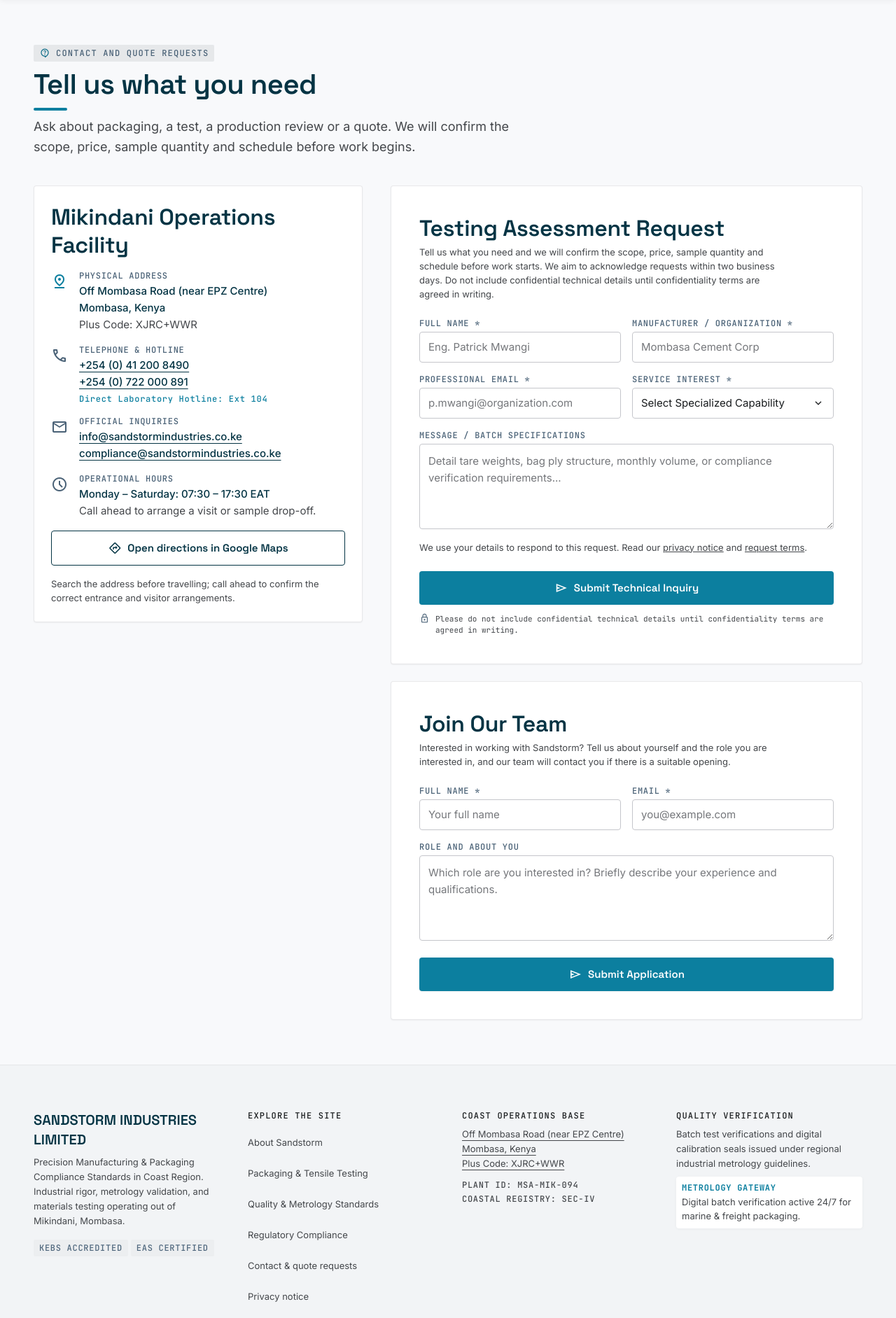
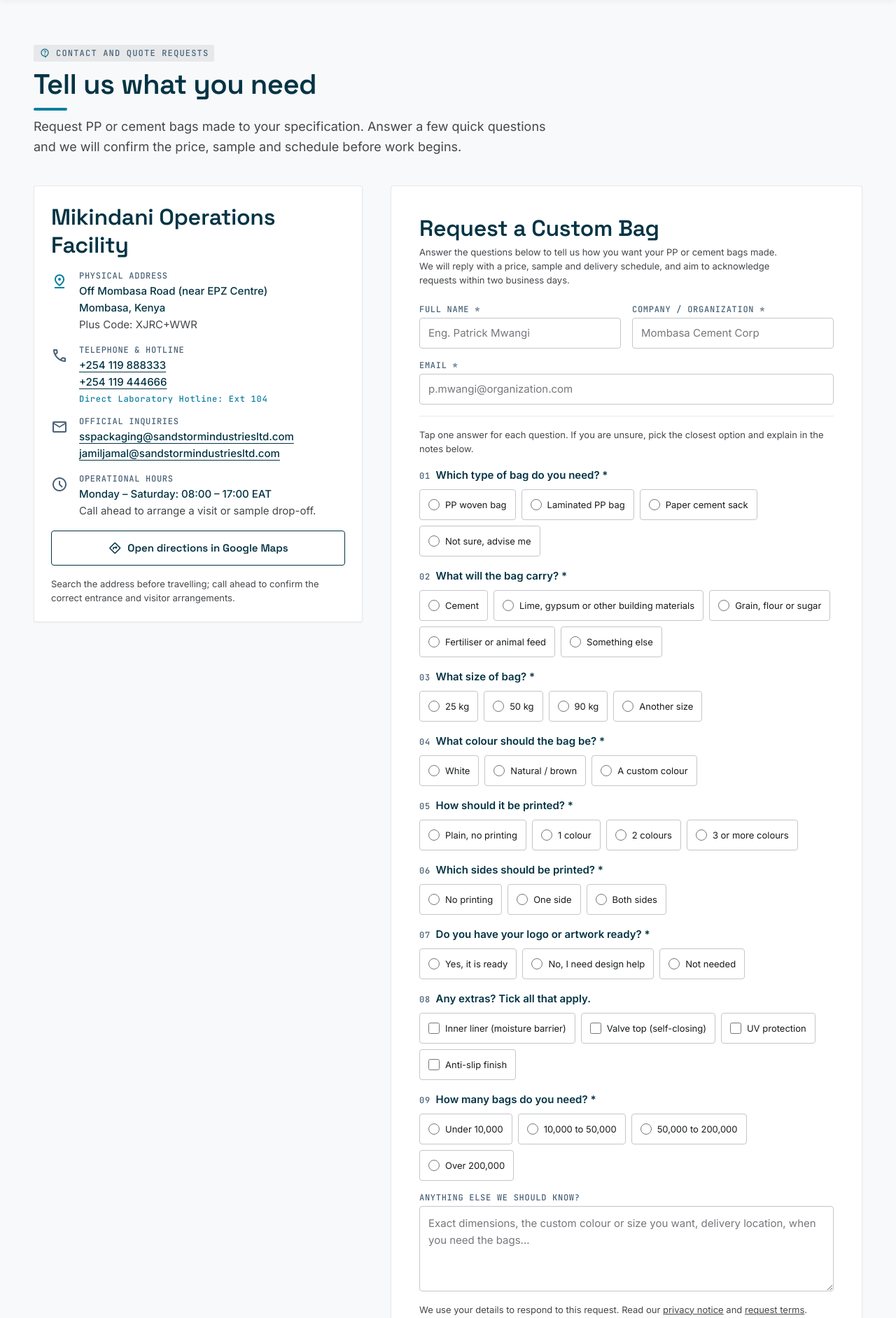
Before and after one commit to J-J6/sand-storm, a Laravel app: page /contact in a window 1280 px wide. Shown: the part 80-1963 px from the top of the page at 70% size. Run offline with Laravel 12, Linux system fonts and the light colour scheme; style sheets or scripts are compiled from the project's sources.

Commit message:
Contact page: replace testing request with custom bag request form
Clients now answer ready-made questions (bag type, contents, size,
colour, printing, artwork, extras, quantity) to request customised PP
or cement bags. The questions live in config/sandstorm.php and drive
the form, validation and the summary saved to the admin inbox.

Co-Authored-By: Claude Opus 5.5 <noreply@anthropic.com>

```diff
--- a/app/Http/Controllers/AdminController.php
+++ b/app/Http/Controllers/AdminController.php
@@ -13,6 +13,7 @@ class AdminController extends Controller
     private const JOB = 'job-inquiry';
 
     private const SERVICES = [
+        'custom-bag' => 'Custom Bag',
         'cement-packaging' => 'Cement Packaging',
         'raw-material' => 'Raw Material',
         'qa-audit' => 'QA Audit',
--- a/config/sandstorm.php
+++ b/config/sandstorm.php
@@ -14,4 +14,110 @@ return [
 
     'inquiry_recipient' => env('INQUIRY_MAIL_TO', 'compliance@sandstormindustries.co.ke'),
 
+    /*
+    |--------------------------------------------------------------------------
+    | Custom Bag Request Questions
+    |--------------------------------------------------------------------------
+    |
+    | The ready-made questions on the contact page's custom bag form. Edit the
+    | wording or the options here: the form, its validation and the summary
+    | saved for the admin inbox all read from this list.
+    |
+    | multiple: true lets the client tick several options (and makes the
+    | question optional); otherwise the client must pick exactly one.
+    |
+    */
+
+    'custom_bag_questions' => [
+        'bagType' => [
+            'label' => 'Bag type',
+            'question' => 'Which type of bag do you need?',
+            'options' => [
+                'pp-woven' => 'PP woven bag',
+                'pp-laminated' => 'Laminated PP bag',
+                'paper-cement' => 'Paper cement sack',
+                'unsure' => 'Not sure, advise me',
+            ],
+        ],
+        'contents' => [
+            'label' => 'Contents',
+            'question' => 'What will the bag carry?',
+            'options' => [
+                'cement' => 'Cement',
+                'building-materials' => 'Lime, gypsum or other building materials',
+                'food' => 'Grain, flour or sugar',
+                'agri' => 'Fertiliser or animal feed',
+                'other' => 'Something else',
+            ],
+        ],
+        'capacity' => [
+            'label' => 'Bag size',
+            'question' => 'What size of bag?',
+            'options' => [
+                '25kg' => '25 kg',
+                '50kg' => '50 kg',
+                '90kg' => '90 kg',
+                'other' => 'Another size',
+            ],
+        ],
+        'bagColour' => [
+            'label' => 'Bag colour',
+            'question' => 'What colour should the bag be?',
+            'options' => [
+                'white' => 'White',
+                'natural' => 'Natural / brown',
+                'custom' => 'A custom colour',
+            ],
+        ],
+        'printing' => [
+            'label' => 'Printing',
+            'question' => 'How should it be printed?',
+            'options' => [
+                'plain' => 'Plain, no printing',
+                'one-colour' => '1 colour',
+                'two-colours' => '2 colours',
+                'multi-colour' => '3 or more colours',
+            ],
+        ],
+        'printSides' => [
+            'label' => 'Printed sides',
+            'question' => 'Which sides should be printed?',
+            'options' => [
+                'none' => 'No printing',
+                'one-side' => 'One side',
+                'both-sides' => 'Both sides',
+            ],
+        ],
+        'artwork' => [
+            'label' => 'Artwork',
+            'question' => 'Do you have your logo or artwork ready?',
+            'options' => [
+                'ready' => 'Yes, it is ready',
+                'need-help' => 'No, I need design help',
+                'not-needed' => 'Not needed',
+            ],
+        ],
+        'extras' => [
+            'label' => 'Extras',
+            'question' => 'Any extras? Tick all that apply.',
+            'multiple' => true,
+            'options' => [
+                'liner' => 'Inner liner (moisture barrier)',
+                'valve' => 'Valve top (self-closing)',
+                'uv' => 'UV protection',
+                'anti-slip' => 'Anti-slip finish',
+            ],
+        ],
+        'quantity' => [
+            'label' => 'Quantity',
+            'question' => 'How many bags do you need?',
+            'options' => [
+                'under-10k' => 'Under 10,000',
+                '10k-50k' => '10,000 to 50,000',
+                '50k-200k' => '50,000 to 200,000',
+                'over-200k' => 'Over 200,000',
+            ],
+        ],
+    ],
+
 ];
--- a/resources/views/pages/contact.blade.php
+++ b/resources/views/pages/contact.blade.php
@@ -11,7 +11,7 @@
             'eyebrow' => 'Contact and quote requests',
             'icon' => 'contact_support',
             'title' => 'Tell us what you need',
-            'description' => 'Ask about packaging, a test, a production review or a quote. We will confirm the scope, price, sample quantity and schedule before work begins.',
+            'description' => 'Request PP or cement bags made to your specification. Answer a few quick questions and we will confirm the price, sample and schedule before work begins.',
         ])
 
         <div class="grid grid-cols-1 lg:grid-cols-12 gap-space-lg xl:gap-space-xl items-start">
@@ -35,7 +35,7 @@
                             <div class="flex min-w-0 flex-col">
                                 <span class="font-label-technical text-label-technical text-secondary uppercase">TELEPHONE &amp; HOTLINE</span>
                                 <p class="font-body-md text-body-md text-primary font-medium mt-0.5">
-                                    <a class="whitespace-nowrap underline underline-offset-4" href="tel:+254412008490">+254 (0) 41 200 8490</a><br><a class="whitespace-nowrap underline underline-offset-4" href="tel:+254722000891">+254 (0) 722 000 891</a>
+                                    <a class="whitespace-nowrap underline underline-offset-4" href="tel:+254 119 888333">+254 119 888333</a><br><a class="whitespace-nowrap underline underline-offset-4" href="tel:+254 119 444666">+254 119 444666</a>
                                 </p>
                                 <span class="font-label-technical text-label-technical text-on-tertiary-container mt-space-xs">Direct Laboratory Hotline: Ext 104</span>
                             </div>
@@ -45,7 +45,7 @@
                             <div class="flex min-w-0 flex-col">
                                 <span class="font-label-technical text-label-technical text-secondary uppercase">OFFICIAL INQUIRIES</span>
                                 <p class="font-body-md text-body-md text-primary font-medium mt-0.5">
-                                    <a class="break-all underline underline-offset-4 hover:text-on-tertiary-container lg:text-[13px] xl:text-[15px]" href="mailto:info@sandstormindustries.co.ke">info@sandstormindustries.co.ke</a><br><a class="break-all underline underline-offset-4 hover:text-on-tertiary-container lg:text-[13px] xl:text-[15px]" href="mailto:compliance@sandstormindustries.co.ke">compliance@sandstormindustries.co.ke</a>
+                                    <a class="break-all underline underline-offset-4 hover:text-on-tertiary-container lg:text-[13px] xl:text-[15px]" href="mailto:sspackaging@sandstormindustriesltd.com">sspackaging@sandstormindustriesltd.com</a><br><a class="break-all underline underline-offset-4 hover:text-on-tertiary-container lg:text-[13px] xl:text-[15px]" href="mailto:jamiljamal@sandstormindustriesltd.com">jamiljamal@sandstormindustriesltd.com</a>
                                 </p>
                             </div>
                         </div>
@@ -54,7 +54,7 @@
                             <div class="flex min-w-0 flex-col">
                                 <span class="font-label-technical text-label-technical text-secondary uppercase">OPERATIONAL HOURS</span>
                                 <p class="font-body-md text-body-md text-primary font-medium mt-0.5">
-                                    Monday &ndash; Saturday: 07:30 &ndash; 17:30 EAT<br>
+                                    Monday &ndash; Saturday: 08:00 &ndash; 17:00 EAT<br>
                                     <span class="text-on-surface-variant font-normal">Call ahead to arrange a visit or sample drop-off.</span>
                                 </p>
                             </div>
@@ -69,10 +69,10 @@
 
             {{-- Contact Form --}}
             <div class="lg:col-span-7 flex flex-col gap-space-lg">
-                <div class="p-space-md sm:p-space-lg md:p-space-xl bg-surface-container-lowest rounded-lg border border-outline-variant/40 shadow-sm">
-                    <h2 class="font-headline-lg text-headline-xl-mobile text-primary sm:text-headline-lg mb-space-xs">Testing Assessment Request</h2>
+                <div id="custom-bag" class="scroll-mt-28 p-space-md sm:p-space-lg md:p-space-xl bg-surface-container-lowest rounded-lg border border-outline-variant/40 shadow-sm">
+                    <h2 class="font-headline-lg text-headline-xl-mobile text-primary sm:text-headline-lg mb-space-xs">Request a Custom Bag</h2>
                     <p class="max-w-[65ch] font-body-sm text-body-sm text-on-surface-variant mb-space-lg">
-                        Tell us what you need and we will confirm the scope, price, sample quantity and schedule before work starts. We aim to acknowledge requests within two business days. Do not include confidential technical details until confidentiality terms are agreed in writing.
+                        Answer the questions below to tell us how you want your PP or cement bags made. We will reply with a price, sample and delivery schedule, and aim to acknowledge requests within two business days.
                     </p>
 
                     @if (session('success'))
@@ -82,8 +82,9 @@
                         </div>
                     @endif
 
-                    <form class="flex flex-col gap-space-md" method="POST" action="{{ route('contact.submit') }}">
+                    <form class="flex flex-col gap-space-md" method="POST" action="{{ route('contact.submit') }}#custom-bag">
                         @csrf
+                        <input type="hidden" name="serviceInterest" value="custom-bag">
                         {{-- Honeypot: real visitors never see or fill this field. --}}
                         <div style="position:absolute;left:-9999px;" aria-hidden="true">
                             <label for="hp_check">Leave this field empty</label>
@@ -97,64 +98,59 @@
                                 @error('fullName') <span class="text-error text-body-sm">{{ $message }}</span> @enderror
                             </div>
                             <div class="flex flex-col gap-space-xs">
-                                <label class="font-label-technical text-label-technical uppercase text-secondary" for="orgName">Manufacturer / Organization *</label>
+                                <label class="font-label-technical text-label-technical uppercase text-secondary" for="orgName">Company / Organization *</label>
                                 <input class="h-11 px-3 bg-surface-container-lowest border border-outline-variant rounded-lg text-body-md text-on-surface placeholder:text-outline focus:outline-none focus:border-primary focus:ring-2 focus:ring-on-tertiary-container/20 @error('orgName') border-error @enderror"
                                        id="orgName" name="orgName" autocomplete="organization" placeholder="Mombasa Cement Corp" required type="text" value="{{ old('orgName') }}">
                                 @error('orgName') <span class="text-error text-body-sm">{{ $message }}</span> @enderror
                             </div>
                         </div>
 
-                        <div class="grid grid-cols-1 md:grid-cols-2 lg:grid-cols-1 xl:grid-cols-2 gap-space-md">
                         <div class="flex flex-col gap-space-xs">
-                                <label class="font-label-technical text-label-technical uppercase text-secondary" for="email">Professional Email *</label>
+                            <label class="font-label-technical text-label-technical uppercase text-secondary" for="email">Email *</label>
                             <input class="h-11 px-3 bg-surface-container-lowest border border-outline-variant rounded-lg text-body-md text-on-surface placeholder:text-outline focus:outline-none focus:border-primary focus:ring-2 focus:ring-on-tertiary-container/20 @error('email') border-error @enderror"
                                    id="email" name="email" autocomplete="email" placeholder="p.mwangi@organization.com" required type="email" value="{{ old('email') }}">
                             @error('email') <span class="text-error text-body-sm">{{ $message }}</span> @enderror
                         </div>
-                            <div class="flex flex-col gap-space-xs">
-                                <span class="font-label-technical text-label-technical uppercase text-secondary">Service Interest *</span>
+
+                        {{-- Ready-made questions: wording and options live in config/sandstorm.php --}}
+                        <div class="flex flex-col gap-space-md border-t border-outline-variant/40 pt-space-md">
+                            <p class="font-body-sm text-body-sm text-on-surface-variant">Tap one answer for each question. If you are unsure, pick the closest option and explain in the notes below.</p>
+                            @foreach (config('sandstorm.custom_bag_questions') as $key => $question)
                                 @php
-                                    $serviceOptions = [
-                                        'cement-packaging' => 'Cement Bag Packaging Compliance (EAS 351)',
-                                        'raw-material' => 'Raw Material Testing (Kraft / Polypropylene)',
-                                        'qa-audit' => 'QA Line Audit & Batch Metrology Certification',
-                                        'consulting' => 'General Production Standards Consulting',
-                                    ];
-                                    $selectedService = old('serviceInterest', request('service'));
+                                    $multiple = $question['multiple'] ?? false;
+                                    $chosen = (array) old($key, []);
                                 @endphp
-                                <details class="service-picker group relative">
-                                    <summary class="flex h-11 cursor-pointer list-none items-center justify-between gap-space-sm rounded-lg border border-outline-variant bg-surface-container-lowest px-3 text-body-md text-on-surface focus:outline-none focus:border-primary [&::-webkit-details-marker]:hidden">
-                                        <span class="min-w-0 truncate" data-selected-service-label>{{ $serviceOptions[$selectedService] ?? 'Select Specialized Capability' }}</span>
-                                        <span class="material-symbols-outlined shrink-0 text-[18px] transition-transform group-open:rotate-180" aria-hidden="true">expand_more</span>
-                                    </summary>
-                                    <fieldset class="absolute left-0 top-full z-30 mt-space-xs w-full rounded border border-outline-variant bg-surface-container-lowest p-space-xs shadow-lg">
-                                        <legend class="sr-only">Choose a service interest</legend>
-                                        @foreach ($serviceOptions as $value => $label)
-                                            <label class="flex cursor-pointer items-start gap-space-sm rounded px-space-sm py-3 text-body-sm text-on-surface hover:bg-surface-container-low">
-                                                <input class="mt-space-xs accent-primary" type="radio" name="serviceInterest" value="{{ $value }}" @checked($selectedService === $value) @required($loop->first)>
+                                <fieldset class="flex min-w-0 flex-col gap-space-sm">
+                                    <legend class="mb-space-sm font-body-md text-body-md font-semibold text-primary">
+                                        <span class="mr-1 font-label-technical text-label-technical text-secondary">{{ str_pad($loop->iteration, 2, '0', STR_PAD_LEFT) }}</span>
+                                        {{ $question['question'] }}@unless ($multiple)&nbsp;*@endunless
+                                    </legend>
+                                    <div class="flex flex-wrap gap-space-sm">
+                                        @foreach ($question['options'] as $value => $label)
+                                            <label class="inline-flex min-h-11 cursor-pointer items-center gap-space-sm rounded-lg border border-outline-variant bg-surface-container-lowest px-3 py-2 text-body-sm text-on-surface transition-colors hover:bg-surface-container-low has-[:checked]:border-primary has-[:checked]:bg-primary has-[:checked]:text-on-primary has-[:focus-visible]:ring-2 has-[:focus-visible]:ring-on-tertiary-container/40">
+                                                <input class="h-4 w-4 shrink-0 accent-on-tertiary-container" type="{{ $multiple ? 'checkbox' : 'radio' }}"
+                                                       name="{{ $multiple ? $key.'[]' : $key }}" value="{{ $value }}"
+                                                       @checked(in_array($value, $chosen, true)) @required(! $multiple)>
                                                 <span>{{ $label }}</span>
                                             </label>
                                         @endforeach
+                                    </div>
+                                    @error($key) <span class="text-error text-body-sm">{{ $message }}</span> @enderror
                                 </fieldset>
-                                </details>
-                                @error('serviceInterest') <span class="text-error text-body-sm">{{ $message }}</span> @enderror
-                            </div>
+                            @endforeach
                         </div>
 
                         <div class="flex flex-col gap-space-xs">
-                            <label class="font-label-technical text-label-technical uppercase text-secondary" for="batchDetails">Message / Batch Specifications</label>
+                            <label class="font-label-technical text-label-technical uppercase text-secondary" for="batchDetails">Anything else we should know?</label>
                             <textarea class="p-3 bg-surface-container-lowest border border-outline-variant rounded-lg text-body-md text-on-surface placeholder:text-outline focus:outline-none focus:border-primary focus:ring-2 focus:ring-on-tertiary-container/20"
-                                      id="batchDetails" name="batchDetails" placeholder="Detail tare weights, bag ply structure, monthly volume, or compliance verification requirements..." rows="4">{{ old('batchDetails') }}</textarea>
+                                      id="batchDetails" name="batchDetails" placeholder="Exact dimensions, the custom colour or size you want, delivery location, when you need the bags..." rows="4">{{ old('batchDetails') }}</textarea>
+                            @error('batchDetails') <span class="text-error text-body-sm">{{ $message }}</span> @enderror
                         </div>
 
                         <p class="font-body-sm text-body-sm text-on-surface-variant">We use your details to respond to this request. Read our <a class="underline" href="{{ route('privacy') }}">privacy notice</a> and <a class="underline" href="{{ route('terms') }}">request terms</a>.</p>
 
                         <div class="pt-space-sm flex flex-col gap-space-sm">
-                            @include('partials.button', ['label' => 'Submit Technical Inquiry', 'type' => 'submit', 'iconStart' => 'send'])
-                            <div class="flex items-start gap-space-sm text-on-surface-variant font-label-technical text-[11px] leading-4 mt-space-xs">
-                                <span class="material-symbols-outlined shrink-0 text-[15px] text-secondary">lock</span>
-                                <span>Please do not include confidential technical details until confidentiality terms are agreed in writing.</span>
-                            </div>
+                            @include('partials.button', ['label' => 'Send Custom Bag Request', 'type' => 'submit', 'iconStart' => 'send'])
                         </div>
                     </form>
                 </div>
@@ -209,20 +205,4 @@
     </div>
 </section>
 
-@push('scripts')
-<script>
-    document.querySelectorAll('.service-picker').forEach((picker) => {
-        const summary = picker.querySelector('summary');
-        const selectedLabel = summary.querySelector('[data-selected-service-label]');
-
-        picker.querySelectorAll('input[name="serviceInterest"]').forEach((option) => {
-            option.addEventListener('change', () => {
-                selectedLabel.textContent = option.closest('label').querySelector('span').textContent.trim();
-                picker.open = false;
-            });
-        });
-    });
-</script>
-@endpush
-
 @endsection
```
Also changed, not shown: app/Http/Controllers/ContactController.php (+38 -5 lines), tests/Feature/ContactFormTest.php (+58 -1 lines). Lines whose indentation alone changed are shown as unchanged.
